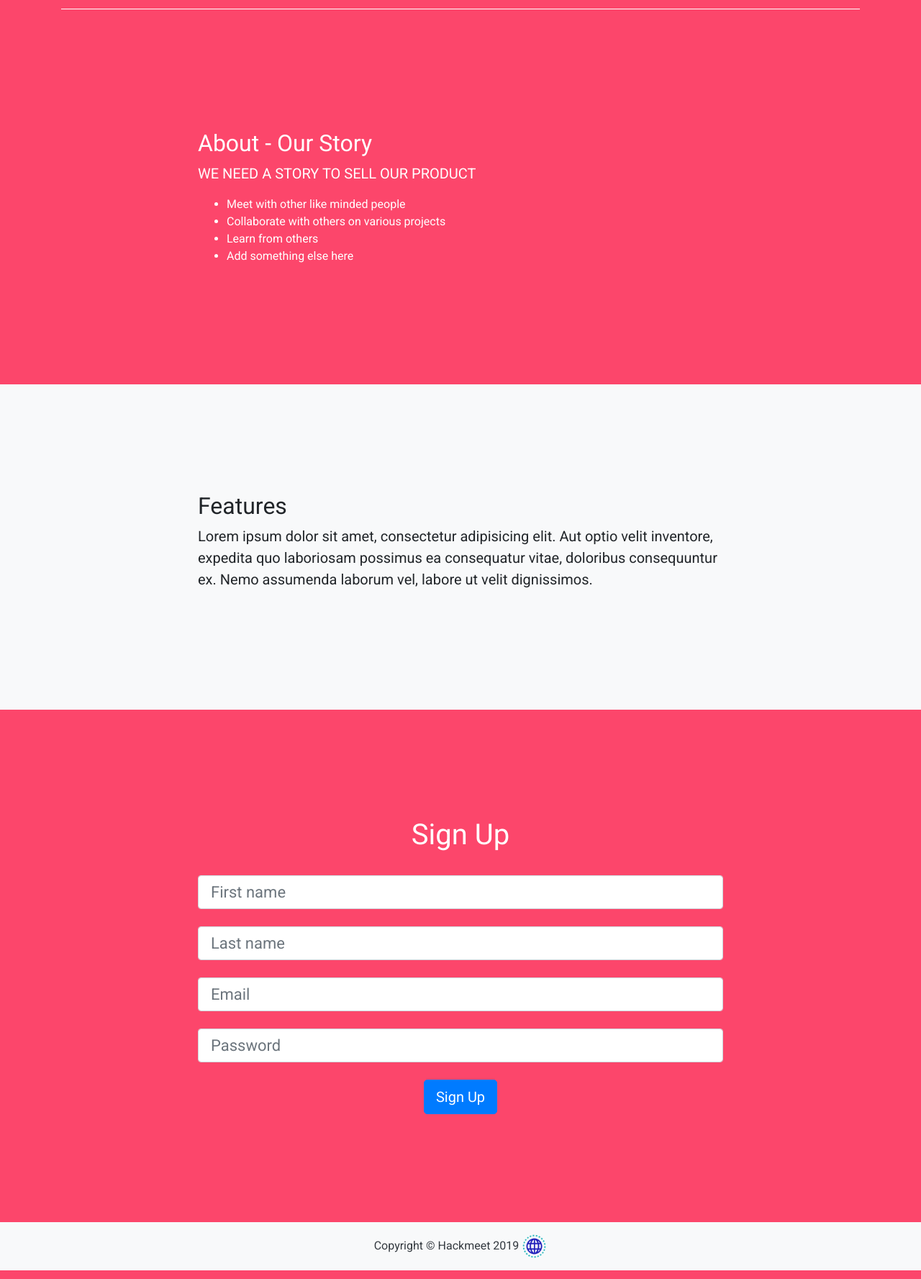
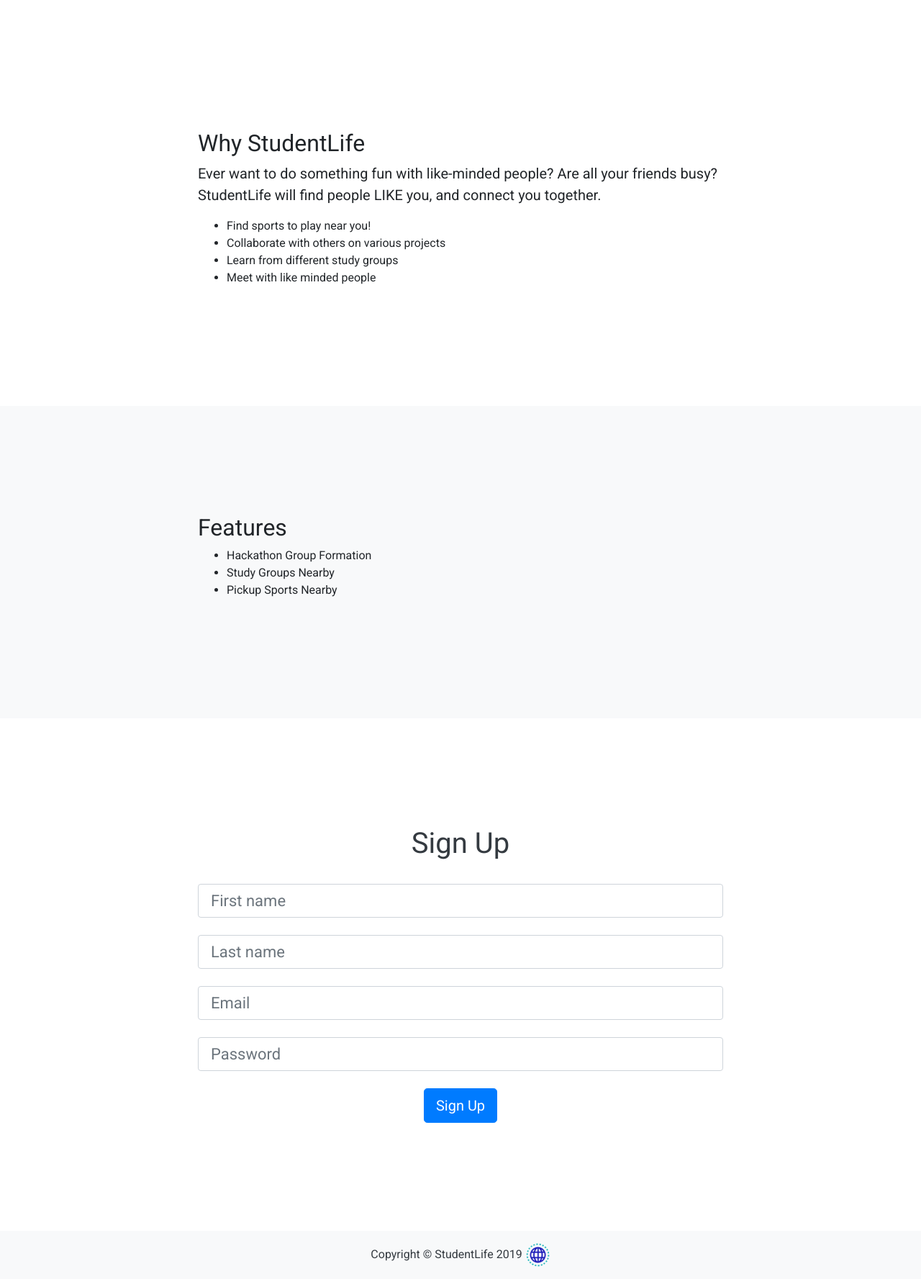
Before and after one commit to hnagri52/StudentLife, a Flask app: page /home in a window 1280 px wide. Shown: the part 760-2537 px from the top of the page at 72% size. Run offline with Flask 2, Linux system fonts and the light colour scheme; some libraries are stand-ins or nearby versions.

Commit message:
Fixed Welcome Page

```diff
--- a/templates/index.html
+++ b/templates/index.html
@@ -8,7 +8,7 @@
   <meta name="description" content="">
   <meta name="author" content="">
 
-  <title>Hackmeet</title>
+  <title>StudentLife</title>
 
   <!-- Bootstrap core CSS -->
   <!-- <link href="{{ url_for }}vendor/bootstrap/css/bootstrap.min.css" rel="stylesheet"> -->
@@ -26,7 +26,7 @@
   <style>
     body{
       font-family: 'Roboto', sans-serif;
-      background: #FC466B;
+      background: #dark;
     }
     /* background: linear-gradient(90deg, #9ebd13 0%, #008552 100%); */
     .bg-gradient-primary{
@@ -108,35 +108,35 @@
 <body id="page-top">
 
   <!-- Navigation -->
-  <nav class="navbar navbar-expand-lg navbar-light bg-white fixed-top" id="mainNav">
+  <nav class="navbar navbar-expand-lg navbar-light bg-dark fixed-top" id="mainNav">
     <div class="container">
-      <a class="navbar-brand js-scroll-trigger" href="#page-top">HackMeet</a>
+      <a class="navbar-brand js-scroll-trigger text-white" href="#page-top">StudentLife</a>
       <button class="navbar-toggler" type="button" data-toggle="collapse" data-target="#navbarResponsive" aria-controls="navbarResponsive" aria-expanded="false" aria-label="Toggle navigation">
         <span class="navbar-toggler-icon"></span>
       </button>
       <div class="collapse navbar-collapse" id="navbarResponsive">
         <ul class="navbar-nav ml-auto">
           <li class="nav-item">
-            <a class="nav-link js-scroll-trigger" href="#about">About</a>
+            <a class="nav-link text-white js-scroll-trigger" href="#about">About</a>
           </li>
           <li class="nav-item">
-            <a class="nav-link js-scroll-trigger" href="#services">Features</a>
+            <a class="nav-link text-white js-scroll-trigger" href="#services">Features</a>
           </li>
           <li class="nav-item">
-            <a class="nav-link js-scroll-trigger" href="#signup">Sign Up</a>
+            <a class="nav-link text-white js-scroll-trigger" href="#signup">Sign Up</a>
           </li>
         </ul>
       </div>
     </div>
   </nav>
 
-  <header class="text-white">
-    <div class="container text-center">
+  <header class="text-white bg-light">
+    <div class="container text-center bg-light">
       <img class="img-fluid thumbnail" src={{ url_for('static', filename='assets/sitting_group.jpg')}}/>
       <div class="centered align-middle">
       <!-- <img class="img-fluid" src="goup.jpg"/> -->
-        <h1 class="font-size-lg">Hackmeet</h1>
-        <p class="lead font-size-sm">A new an inovative way of connecting with people.</p>
+        <h1 class="font-size-lg text-dark">StudentLife</h1>
+        <p class="lead text-dark font-size-sm">A new an innovative way of connecting with LIKE people.</p>
         <center>
           <img src={{url_for('static', filename='assets/logo.png')}} class="thumbnail img-fluid-70 img-fluid-sm d-none d-sm-none d-md-block"/>
         </center>
@@ -149,18 +149,18 @@
   </div>
 
   <section id="about">
-    <div class="container text-white">
+    <div class="container text-black">
       <div class="row">
         <div class="col-lg-8 mx-auto">
-          <h2>About - Our Story</h2>
+          <h2>Why StudentLife</h2>
           <p class="lead">
-          WE NEED A STORY TO SELL OUR PRODUCT
+          Ever want to do something fun with like-minded people? Are all your friends busy? StudentLife will find people LIKE you, and connect you together.
           </p>
           <ul>
-            <li>Meet with other like minded people</li>
+            <li>Find sports to play near you!</li>
             <li>Collaborate with others on various projects</li>
-            <li>Learn from others</li>
-            <li>Add something else here</li>
+            <li>Learn from different study groups</li>
+            <li>Meet with like minded people</li>
           </ul>
         </div>
       </div>
@@ -172,7 +172,12 @@
       <div class="row">
         <div class="col-lg-8 mx-auto">
           <h2>Features</h2>
-          <p class="lead">Lorem ipsum dolor sit amet, consectetur adipisicing elit. Aut optio velit inventore, expedita quo laboriosam possimus ea consequatur vitae, doloribus consequuntur ex. Nemo assumenda laborum vel, labore ut velit dignissimos.</p>
+          <ul>
+            <li>Hackathon Group Formation</li>
+            <li>Study Groups Nearby</li>
+            <li>Pickup Sports Nearby</li>
+          </ul>
+          <p class="lead"></p>
         </div>
       </div>
     </div>
@@ -182,7 +187,7 @@
     <div class="container">
       <div class="row">
         <div class="col-lg-8 mx-auto">
-          <h1 class="text-center text-white">Sign Up</h1>
+          <h1 class="text-center text-dark">Sign Up</h1>
           <br/>
           <form method="POST" action="/signUp">
             <div class="form-row">
@@ -234,7 +239,7 @@
   <!-- Footer -->
   <footer class="py-3 bg-light">
     <div class="container">
-      <p class="m-0 text-center text-dark">Copyright &copy; Hackmeet 2019 <img src={{url_for('static', filename='assets/logo.png')}} class="img-sm"/></p>
+      <p class="m-0 text-center text-dark">Copyright &copy; StudentLife 2019 <img src={{url_for('static', filename='assets/logo.png')}} class="img-sm"/></p>
     </div>
     <!-- /.container -->
   </footer>
```
Also changed, not shown: 1 other file.
